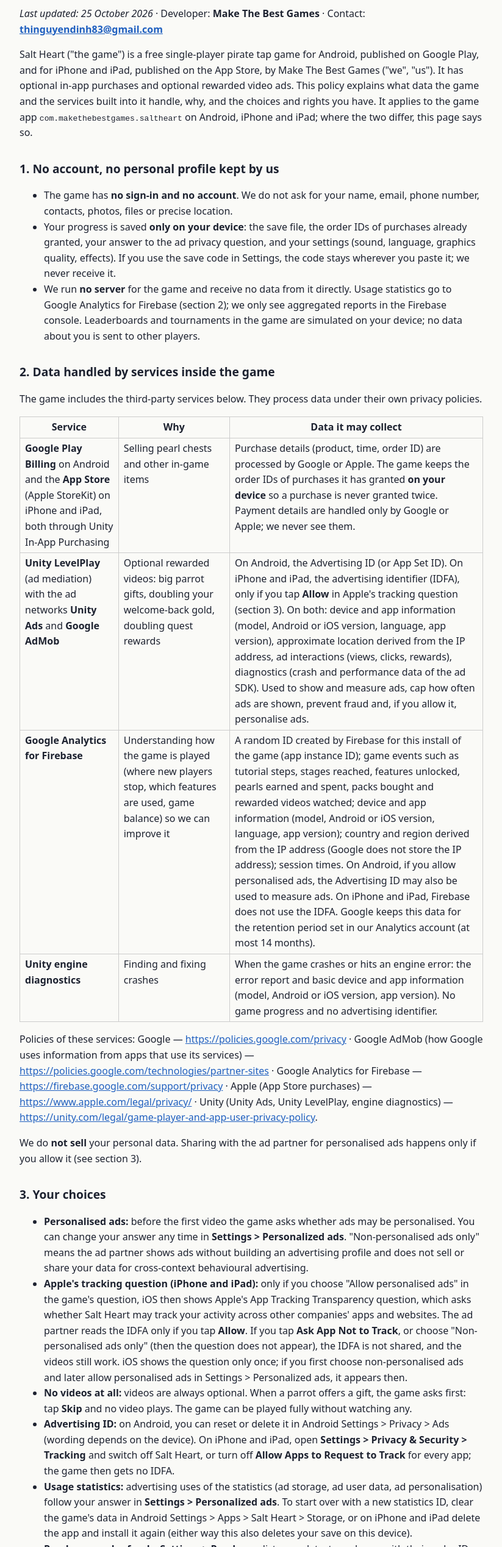
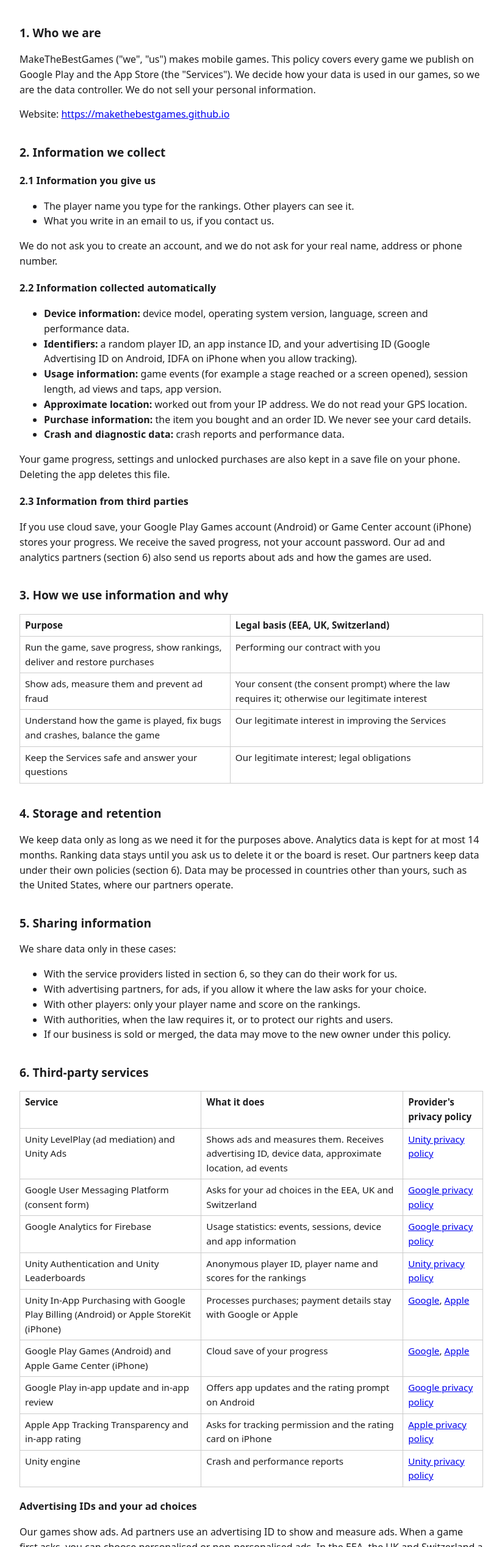
Before and after one commit to makethebestgames/makethebestgames.github.io, a plain HTML site: page privacy.html in a window 1280 px wide. Shown: the part 118-2655 px from the top of the page at 61% size, without its empty margins (228-1051 px from the left). Drawn offline with Linux system fonts and the light colour scheme.

Commit message:
Add files via upload

```diff
--- /dev/null
+++ b/privacy-kingdom-heroes.html
@@ -0,0 +1,17 @@
+<!DOCTYPE html>
+<html lang="en">
+<head>
+<meta charset="utf-8">
+<meta name="viewport" content="width=device-width, initial-scale=1">
+<title>Privacy Policy</title>
+<link rel="canonical" href="https://makethebestgames.github.io/privacy.html">
+<meta http-equiv="refresh" content="0; url=https://makethebestgames.github.io/privacy.html">
+<style>
+  body { font-family: system-ui, -apple-system, "Segoe UI", Roboto, sans-serif; max-width: 760px; margin: 0 auto; padding: 24px 16px; line-height: 1.55; color: #1d1d1f; background: #fff; }
+</style>
+</head>
+<body>
+<p>Our privacy policy now covers every MakeTheBestGames game on one page:
+<a href="https://makethebestgames.github.io/privacy.html">https://makethebestgames.github.io/privacy.html</a>.</p>
+</body>
+</html>
--- a/privacy.html
+++ b/privacy.html
@@ -1,132 +1,128 @@
-<!doctype html><html lang="en"><head><meta charset="utf-8"><meta name="viewport" content="width=device-width,initial-scale=1"><title>Salt Heart — Privacy Policy</title><style>body{font-family:system-ui,-apple-system,"Segoe UI",Roboto,sans-serif;max-width:760px;margin:0 auto;padding:16px;line-height:1.6;color:#1d2230;background:#fafaf7}a{color:#1f5fbf}h1{font-size:1.5em}h2{font-size:1.2em;margin-top:1.6em}nav{margin:8px 0 24px}nav a{margin-right:16px}hr{margin:40px 0}table{border-collapse:collapse}td,th{border:1px solid #ccc;padding:4px 8px;vertical-align:top}@media (prefers-color-scheme:dark){body{background:#14171f;color:#e6e3da}a{color:#7fb4ff}}</style></head><body><nav><a href="index.html">Salt Heart</a><a href="privacy.html">Privacy Policy</a><a href="refund.html">Refund Policy</a></nav><h1>Salt Heart — Privacy Policy</h1>
-<p><em>Last updated: 25 October 2026</em> · Developer: <strong>Make The Best Games</strong> · Contact: <strong><a href="mailto:thinguyendinh83@gmail.com">thinguyendinh83@gmail.com</a></strong></p>
-<p>Salt Heart ("the game") is a free single-player pirate tap game for Android, published on Google Play, and for iPhone and
-iPad, published on the App Store, by Make The Best Games ("we", "us"). It has optional in-app purchases and optional
-rewarded video ads. This policy explains what data the game and the services built into it handle, why, and the choices
-and rights you have. It applies to the game app <code>com.makethebestgames.saltheart</code> on Android, iPhone and iPad; where the
-two differ, this page says so.</p>
-<h2>1. No account, no personal profile kept by us</h2>
+<!DOCTYPE html>
+<html lang="en">
+<head>
+<meta charset="utf-8">
+<meta name="viewport" content="width=device-width, initial-scale=1">
+<title>MakeTheBestGames Privacy Policy</title>
+<style>
+  body { font-family: system-ui, -apple-system, "Segoe UI", Roboto, sans-serif; max-width: 760px; margin: 0 auto; padding: 24px 16px 48px; line-height: 1.55; color: #1d1d1f; background: #fff; }
+  h1 { font-size: 1.6rem; } h2 { font-size: 1.2rem; margin-top: 1.8em; } h3 { font-size: 1.02rem; margin-top: 1.2em; }
+  table { border-collapse: collapse; width: 100%; font-size: .95rem; } th, td { border: 1px solid #ccc; padding: 6px 8px; text-align: left; vertical-align: top; }
+  .muted { color: #666; } .wrap { overflow-x: auto; } a { overflow-wrap: anywhere; }
+</style>
+</head>
+<body>
+<h1>MakeTheBestGames Privacy Policy</h1>
+<p class="muted">Effective date: 19 November 2026.</p>
+
+<h2>1. Who we are</h2>
+<p>MakeTheBestGames ("we", "us") makes mobile games. This policy covers every game we publish on Google Play and the App Store (the "Services"). We decide how your data is used in our games, so we are the data controller. We do not sell your personal information.</p>
+<p>Website: <a href="https://makethebestgames.github.io">https://makethebestgames.github.io</a></p>
+
+<h2>2. Information we collect</h2>
+<h3>2.1 Information you give us</h3>
 <ul>
-<li>The game has <strong>no sign-in and no account</strong>. We do not ask for your name, email, phone number, contacts, photos,
-  files or precise location.</li>
-<li>Your progress is saved <strong>only on your device</strong>: the save file, the order IDs of purchases already granted, your answer to
-  the ad privacy question, and your settings (sound, language, graphics quality, effects). If you use the save code in
-  Settings, the code stays wherever you paste it; we never receive it.</li>
-<li>We run <strong>no server</strong> for the game and receive no data from it directly. Usage statistics go to Google Analytics for
-  Firebase (section 2); we only see aggregated reports in the Firebase console. Leaderboards and tournaments in the game are
-  simulated on your device; no data about you is sent to other players.</li>
+<li>The player name you type for the rankings. Other players can see it.</li>
+<li>What you write in an email to us, if you contact us.</li>
 </ul>
-<h2>2. Data handled by services inside the game</h2>
-<p>The game includes the third-party services below. They process data under their own privacy policies.</p>
+<p>We do not ask you to create an account, and we do not ask for your real name, address or phone number.</p>
+
+<h3>2.2 Information collected automatically</h3>
+<ul>
+<li><b>Device information:</b> device model, operating system version, language, screen and performance data.</li>
+<li><b>Identifiers:</b> a random player ID, an app instance ID, and your advertising ID (Google Advertising ID on Android, IDFA on iPhone when you allow tracking).</li>
+<li><b>Usage information:</b> game events (for example a stage reached or a screen opened), session length, ad views and taps, app version.</li>
+<li><b>Approximate location:</b> worked out from your IP address. We do not read your GPS location.</li>
+<li><b>Purchase information:</b> the item you bought and an order ID. We never see your card details.</li>
+<li><b>Crash and diagnostic data:</b> crash reports and performance data.</li>
+</ul>
+<p>Your game progress, settings and unlocked purchases are also kept in a save file on your phone. Deleting the app deletes this file.</p>
+
+<h3>2.3 Information from third parties</h3>
+<p>If you use cloud save, your Google Play Games account (Android) or Game Center account (iPhone) stores your progress. We receive the saved progress, not your account password. Our ad and analytics partners (section 6) also send us reports about ads and how the games are used.</p>
+
+<h2>3. How we use information and why</h2>
 <table>
-<thead>
-<tr>
-<th>Service</th>
-<th>Why</th>
-<th>Data it may collect</th>
-</tr>
-</thead>
-<tbody>
-<tr>
-<td><strong>Google Play Billing</strong> on Android and the <strong>App Store</strong> (Apple StoreKit) on iPhone and iPad, both through Unity In-App Purchasing</td>
-<td>Selling pearl chests and other in-game items</td>
-<td>Purchase details (product, time, order ID) are processed by Google or Apple. The game keeps the order IDs of purchases it has granted <strong>on your device</strong> so a purchase is never granted twice. Payment details are handled only by Google or Apple; we never see them.</td>
-</tr>
-<tr>
-<td><strong>Unity LevelPlay</strong> (ad mediation) with the ad networks <strong>Unity Ads</strong> and <strong>Google AdMob</strong></td>
-<td>Optional rewarded videos: big parrot gifts, doubling your welcome-back gold, doubling quest rewards</td>
-<td>On Android, the Advertising ID (or App Set ID). On iPhone and iPad, the advertising identifier (IDFA), only if you tap <strong>Allow</strong> in Apple's tracking question (section 3). On both: device and app information (model, Android or iOS version, language, app version), approximate location derived from the IP address, ad interactions (views, clicks, rewards), diagnostics (crash and performance data of the ad SDK). Used to show and measure ads, cap how often ads are shown, prevent fraud and, if you allow it, personalise ads.</td>
-</tr>
-<tr>
-<td><strong>Google Analytics for Firebase</strong></td>
-<td>Understanding how the game is played (where new players stop, which features are used, game balance) so we can improve it</td>
-<td>A random ID created by Firebase for this install of the game (app instance ID); game events such as tutorial steps, stages reached, features unlocked, pearls earned and spent, packs bought and rewarded videos watched; device and app information (model, Android or iOS version, language, app version); country and region derived from the IP address (Google does not store the IP address); session times. On Android, if you allow personalised ads, the Advertising ID may also be used to measure ads. On iPhone and iPad, Firebase does not use the IDFA. Google keeps this data for the retention period set in our Analytics account (at most 14 months).</td>
-</tr>
-<tr>
-<td><strong>Unity engine diagnostics</strong></td>
-<td>Finding and fixing crashes</td>
-<td>When the game crashes or hits an engine error: the error report and basic device and app information (model, Android or iOS version, app version). No game progress and no advertising identifier.</td>
-</tr>
-</tbody>
+<tr><th>Purpose</th><th>Legal basis (EEA, UK, Switzerland)</th></tr>
+<tr><td>Run the game, save progress, show rankings, deliver and restore purchases</td><td>Performing our contract with you</td></tr>
+<tr><td>Show ads, measure them and prevent ad fraud</td><td>Your consent (the consent prompt) where the law requires it; otherwise our legitimate interest</td></tr>
+<tr><td>Understand how the game is played, fix bugs and crashes, balance the game</td><td>Our legitimate interest in improving the Services</td></tr>
+<tr><td>Keep the Services safe and answer your questions</td><td>Our legitimate interest; legal obligations</td></tr>
 </table>
-<p>Policies of these services: Google — <a href="https://policies.google.com/privacy">https://policies.google.com/privacy</a> ·
-Google AdMob (how Google uses information from apps that use its services) — <a href="https://policies.google.com/technologies/partner-sites">https://policies.google.com/technologies/partner-sites</a> ·
-Google Analytics for Firebase — <a href="https://firebase.google.com/support/privacy">https://firebase.google.com/support/privacy</a> ·
-Apple (App Store purchases) — <a href="https://www.apple.com/legal/privacy/">https://www.apple.com/legal/privacy/</a> ·
-Unity (Unity Ads, Unity LevelPlay, engine diagnostics) —
-<a href="https://unity.com/legal/game-player-and-app-user-privacy-policy">https://unity.com/legal/game-player-and-app-user-privacy-policy</a>.</p>
-<p>We do <strong>not sell</strong> your personal data. Sharing with the ad partner for personalised ads happens only if you allow it (see
-section 3).</p>
-<h2>3. Your choices</h2>
+
+<h2>4. Storage and retention</h2>
+<p>We keep data only as long as we need it for the purposes above. Analytics data is kept for at most 14 months. Ranking data stays until you ask us to delete it or the board is reset. Our partners keep data under their own policies (section 6). Data may be processed in countries other than yours, such as the United States, where our partners operate.</p>
+
+<h2>5. Sharing information</h2>
+<p>We share data only in these cases:</p>
 <ul>
-<li><strong>Personalised ads:</strong> before the first video the game asks whether ads may be personalised. You can change your answer
-  any time in <strong>Settings &gt; Personalized ads</strong>. "Non-personalised ads only" means the ad partner shows ads without building an
-  advertising profile and does not sell or share your data for cross-context behavioural advertising.</li>
-<li><strong>Apple's tracking question (iPhone and iPad):</strong> only if you choose "Allow personalised ads" in the game's question, iOS
-  then shows Apple's App Tracking Transparency question, which asks whether Salt Heart may track your activity across other
-  companies' apps and websites. The ad partner reads the IDFA only if you tap <strong>Allow</strong>. If you tap <strong>Ask App Not to
-  Track</strong>, or choose "Non-personalised ads only" (then the question does not appear), the IDFA is not shared, and the videos
-  still work. iOS shows the question only once; if you first choose non-personalised ads and later allow personalised ads in
-  Settings &gt; Personalized ads, it appears then.</li>
-<li><strong>No videos at all:</strong> videos are always optional. When a parrot offers a gift, the game asks first: tap <strong>Skip</strong> and no
-  video plays. The game can be played fully without watching any.</li>
-<li><strong>Advertising ID:</strong> on Android, you can reset or delete it in Android Settings &gt; Privacy &gt; Ads (wording depends on the
-  device). On iPhone and iPad, open <strong>Settings &gt; Privacy &amp; Security &gt; Tracking</strong> and switch off Salt Heart, or turn off
-  <strong>Allow Apps to Request to Track</strong> for every app; the game then gets no IDFA.</li>
-<li><strong>Usage statistics:</strong> advertising uses of the statistics (ad storage, ad user data, ad personalisation) follow your answer
-  in <strong>Settings &gt; Personalized ads</strong>. To start over with a new statistics ID, clear the game's data in Android Settings &gt;
-  Apps &gt; Salt Heart &gt; Storage, or on iPhone and iPad delete the app and install it again (either way this also deletes your
-  save on this device).</li>
-<li><strong>Purchases and refunds:</strong> <strong>Settings &gt; Purchases</strong> lists your latest purchases with their order IDs and can restore a
-  purchase that did not arrive. Refunds are handled by Google Play on Android and by Apple on iPhone and iPad; see our
-  <a href="refund.html">Refund Policy</a>.</li>
+<li>With the service providers listed in section 6, so they can do their work for us.</li>
+<li>With advertising partners, for ads, if you allow it where the law asks for your choice.</li>
+<li>With other players: only your player name and score on the rankings.</li>
+<li>With authorities, when the law requires it, or to protect our rights and users.</li>
+<li>If our business is sold or merged, the data may move to the new owner under this policy.</li>
 </ul>
-<h2>4. Legal bases (EU, UK and similar laws)</h2>
+
+<h2>6. Third-party services</h2>
+<div class="wrap">
+<table>
+<tr><th>Service</th><th>What it does</th><th>Provider's privacy policy</th></tr>
+<tr><td>Unity LevelPlay (ad mediation) and Unity Ads</td><td>Shows ads and measures them. Receives advertising ID, device data, approximate location, ad events</td><td><a href="https://unity.com/legal/game-player-and-app-user-privacy-policy">Unity privacy policy</a></td></tr>
+<tr><td>Google User Messaging Platform (consent form)</td><td>Asks for your ad choices in the EEA, UK and Switzerland</td><td><a href="https://policies.google.com/privacy">Google privacy policy</a></td></tr>
+<tr><td>Google Analytics for Firebase</td><td>Usage statistics: events, sessions, device and app information</td><td><a href="https://policies.google.com/privacy">Google privacy policy</a></td></tr>
+<tr><td>Unity Authentication and Unity Leaderboards</td><td>Anonymous player ID, player name and scores for the rankings</td><td><a href="https://unity.com/legal/game-player-and-app-user-privacy-policy">Unity privacy policy</a></td></tr>
+<tr><td>Unity In-App Purchasing with Google Play Billing (Android) or Apple StoreKit (iPhone)</td><td>Processes purchases; payment details stay with Google or Apple</td><td><a href="https://policies.google.com/privacy">Google</a>, <a href="https://www.apple.com/legal/privacy/">Apple</a></td></tr>
+<tr><td>Google Play Games (Android) and Apple Game Center (iPhone)</td><td>Cloud save of your progress</td><td><a href="https://policies.google.com/privacy">Google</a>, <a href="https://www.apple.com/legal/privacy/">Apple</a></td></tr>
+<tr><td>Google Play in-app update and in-app review</td><td>Offers app updates and the rating prompt on Android</td><td><a href="https://policies.google.com/privacy">Google privacy policy</a></td></tr>
+<tr><td>Apple App Tracking Transparency and in-app rating</td><td>Asks for tracking permission and the rating card on iPhone</td><td><a href="https://www.apple.com/legal/privacy/">Apple privacy policy</a></td></tr>
+<tr><td>Unity engine</td><td>Crash and performance reports</td><td><a href="https://unity.com/legal/game-player-and-app-user-privacy-policy">Unity privacy policy</a></td></tr>
+</table>
+</div>
+
+<h3>Advertising IDs and your ad choices</h3>
+<p>Our games show ads. Ad partners use an advertising ID to show and measure ads. When a game first asks, you can choose personalised or non-personalised ads. In the EEA, the UK and Switzerland a consent form is shown. On Android you can reset or delete your advertising ID in your phone's settings (Settings &gt; Google &gt; Ads). On iPhone, the game asks for tracking permission (ATT) and uses the IDFA only if you allow it. You can change this in Settings &gt; Privacy &amp; Security &gt; Tracking.</p>
+
+<h2>7. Social features</h2>
+<p>The games have rankings. Your player name and score are visible to other players. There is no chat. Use a name that is not your real name if you do not want to be identified. The games do not post to social networks for you.</p>
+
+<h2>8. Children</h2>
+<p>Our games are not directed at children under 13, and we do not knowingly collect information from them. If you think a child has given us information, email us and we will delete it.</p>
+
+<h2>9. Security</h2>
+<p>We use reasonable measures to protect your data, and our partners use encrypted connections. No method of storing or sending data is fully secure, so we cannot promise absolute security.</p>
+
+<h2>10. Push notifications</h2>
+<p>Our games may remind you of things in the game, such as a finished task. These reminders are local to your phone and are not sent from our servers. You can turn them off in your phone's settings.</p>
+
+<h2>11. Payments</h2>
+<p>Purchases are made through Google Play or the App Store. They process your payment, and we never see or store your card details. Virtual items and currencies are not refundable, except where the store's rules or the law say otherwise. For a refund, contact Google Play or Apple.</p>
+
+<h2>12. Your rights</h2>
+<p>Depending on where you live (for example the EEA, UK, Switzerland, Brazil or California), you may have the right to:</p>
 <ul>
-<li><strong>Your consent</strong> — personalised ads and, on iPhone and iPad, tracking through the IDFA. You can withdraw it at any time
-  in Settings &gt; Personalized ads, and on iPhone and iPad also in Settings &gt; Privacy &amp; Security &gt; Tracking.</li>
-<li><strong>Performing our contract with you</strong> — granting the items you buy.</li>
-<li><strong>Legitimate interests</strong> — non-personalised ads that keep the game free, fraud prevention, crash diagnostics to keep
-  the game working, and usage statistics to improve the game.</li>
+<li><b>Access</b> the data we hold about you.</li>
+<li><b>Correct</b> data that is wrong.</li>
+<li><b>Delete</b> your data.</li>
+<li><b>Restrict</b> or <b>object to</b> some processing, and <b>withdraw consent</b> at any time.</li>
+<li><b>Receive</b> your data in a portable format.</li>
+<li>Complain to your local data protection authority.</li>
 </ul>
-<p>Our partners may process data on servers outside your country (for example in the United States). They use the safeguards
-required by law, such as the EU Standard Contractual Clauses.</p>
-<h2>5. Your rights and how to delete your data</h2>
-<p>Depending on where you live (for example the EU/UK GDPR, Vietnam's Decree 13/2023/ND-CP on personal data protection, or US
-state privacy laws), you can ask to access, correct or delete your personal data, object to or restrict its use, withdraw
-consent, and complain to your data protection authority.</p>
+<p>To use a right, email us (section 15) from the device owner's address and tell us your player name. We may ask for proof that the data is yours. For ranking data we will ask Unity to delete it. We will not treat you worse for using your rights.</p>
+
+<h2>13. Changes to this policy</h2>
+<p>If this policy changes, we change the effective date at the top. For big changes we will also tell you in the game or on our website.</p>
+
+<h2>14. Addendum for California residents</h2>
+<p>This section applies under the California Consumer Privacy Act (CCPA/CPRA).</p>
 <ul>
-<li><strong>Data on your device</strong> (save, purchase records, ad answer, settings): uninstall the game or clear its data in Android
-  Settings &gt; Apps &gt; Salt Heart &gt; Storage; on iPhone and iPad, delete the app (touch and hold its icon, then Remove App &gt;
-  Delete App). This deletes it at once.</li>
-<li><strong>Data held by our partners</strong> (Google, Unity): email us at
-  <a href="mailto:thinguyendinh83@gmail.com">thinguyendinh83@gmail.com</a> with the subject "Salt Heart data request". Because we
-  hold no account for you, please include your <strong>Advertising ID</strong> (Android Settings &gt; Privacy &gt; Ads) so the partners can
-  find the data linked to it; iPhone and iPad do not show the IDFA, so there tell us your device model instead. For usage
-  statistics, also tell us roughly when you played, and we will ask Google to delete the data of the matching app instance.
-  We reply within <strong>3 working days</strong> and forward the request to the partners, who complete it under their own policies
-  (usually within 30 days). You can also contact Google and Unity directly through the links in section 2.</li>
-<li><strong>App Store purchase data</strong> is held by Apple; you can ask Apple for it or for its deletion at
-  <a href="https://privacy.apple.com">https://privacy.apple.com</a>.</li>
+<li><b>What we collected in the last 12 months:</b> identifiers (advertising ID, player ID), internet and app activity, approximate location, and purchase history, as described in section 2.</li>
+<li><b>Why and with whom:</b> for the purposes in section 3, shared with the providers in section 6.</li>
+<li><b>No sale for money.</b> Sharing an advertising ID with ad partners for ads can count as "sharing" for cross-context advertising in California. To opt out, choose non-personalised ads when the game asks, or reset your advertising ID in your phone's settings.</li>
+<li><b>Your rights:</b> to know, delete, correct and opt out, as in section 12. We do not discriminate against you for using them.</li>
+<li><b>Sensitive information:</b> we do not collect it.</li>
 </ul>
-<h2>6. Children</h2>
-<p>Salt Heart is meant for players <strong>13 and older</strong> and is not directed at children. The ad partner is told the app is not
-child-directed. If you believe a child under 13 has used the game, contact us and we will help remove any data we can reach
-through our partners.</p>
-<h2>7. Data retention</h2>
-<ul>
-<li>Data on your device stays until you uninstall the game (on iPhone and iPad: delete the app) or clear its data.</li>
-<li>Data held by Google, Apple and Unity is kept for the periods set in their policies. Usage statistics in Google Analytics
-  for Firebase are kept for the retention period set in our Analytics account (at most 14 months).</li>
-<li>Emails you send us are kept only as long as needed to answer them, then deleted.</li>
-</ul>
-<h2>8. Security</h2>
-<p>All communication of the services above uses encrypted connections (HTTPS/TLS). The game does not request permissions for
-your contacts, camera, microphone, files or precise location. On iPhone and iPad, the only system question it may show is
-Apple's tracking question (section 3).</p>
-<h2>9. Changes</h2>
-<p>We will update this page when the game adds or removes a service or changes how data is used. The date at the top shows
-the latest version; important changes will also be noted in the game's update notes on Google Play and the App Store.</p>
-<h2>10. Contact</h2>
-<p>Make The Best Games — <a href="mailto:thinguyendinh83@gmail.com">thinguyendinh83@gmail.com</a> —
-<a href="https://makethebestgames.github.io">https://makethebestgames.github.io</a></p></body></html>
+
+<h2>15. Contact us</h2>
+<p>Questions, or requests to use your rights: <a href="mailto:thinguyendinh83@gmail.com">thinguyendinh83@gmail.com</a>.</p>
+</body>
+</html>
```
